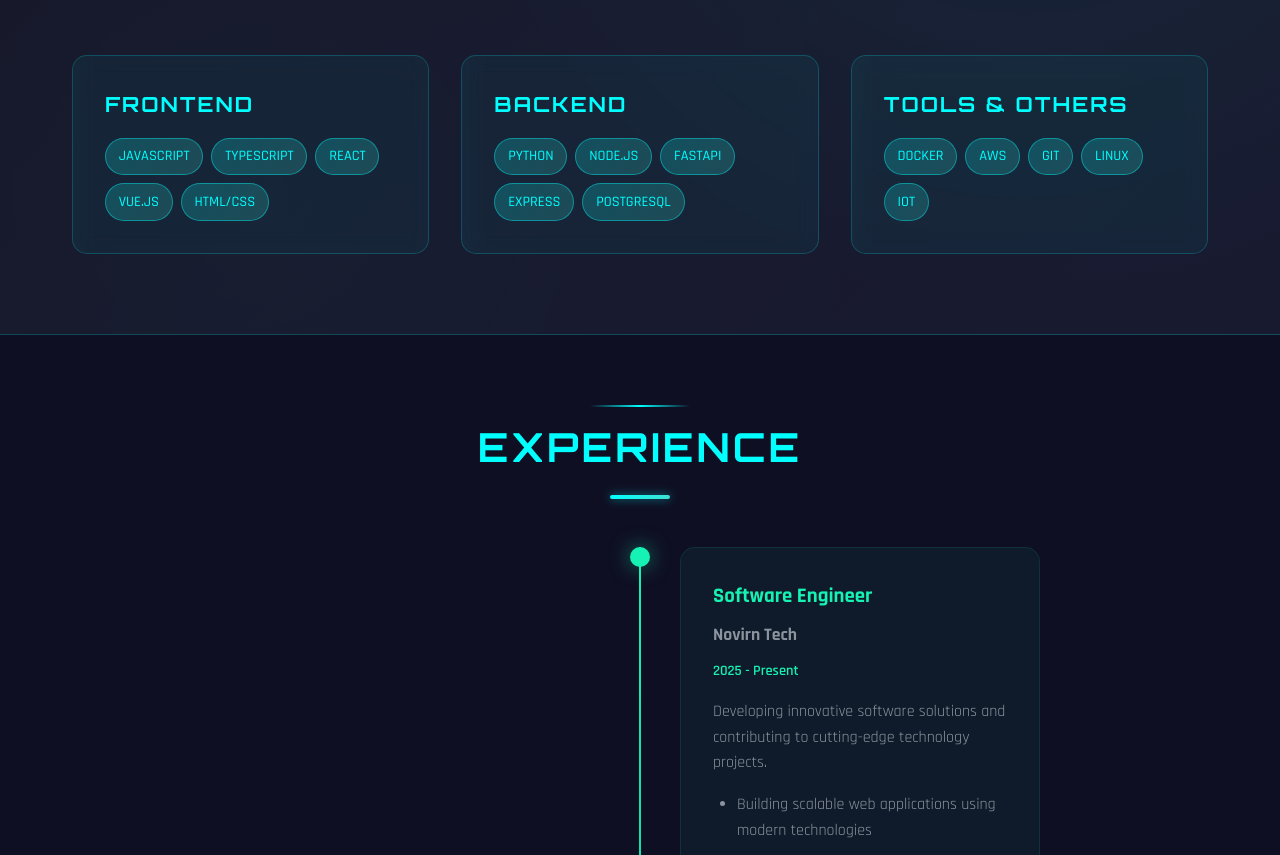
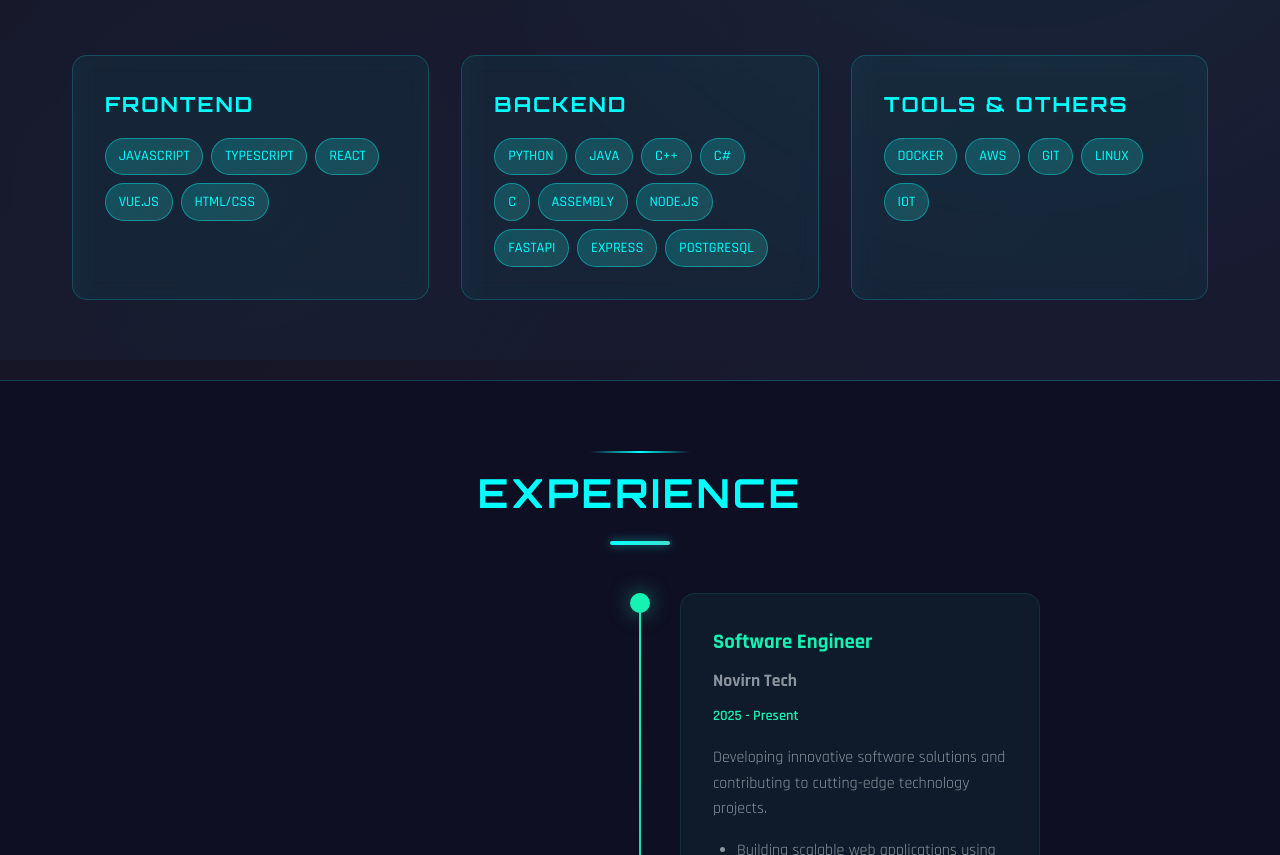
Before and after one commit to QRTQuick/EL-dev-chisom-portfolio, a website: page frontend/index.html in a window 1280 px wide. Shown: the part 1240-2095 px from the top of the page. Drawn offline with Linux system fonts and the light colour scheme; no server answers.

```diff
--- a/frontend/index.html
+++ b/frontend/index.html
@@ -291,6 +291,11 @@
                         <h3>Backend</h3>
                         <div class="skills">
                             <span class="skill-tag">Python</span>
+                            <span class="skill-tag">Java</span>
+                            <span class="skill-tag">C++</span>
+                            <span class="skill-tag">C#</span>
+                            <span class="skill-tag">C</span>
+                            <span class="skill-tag">Assembly</span>
                             <span class="skill-tag">Node.js</span>
                             <span class="skill-tag">FastAPI</span>
                             <span class="skill-tag">Express</span>
```
